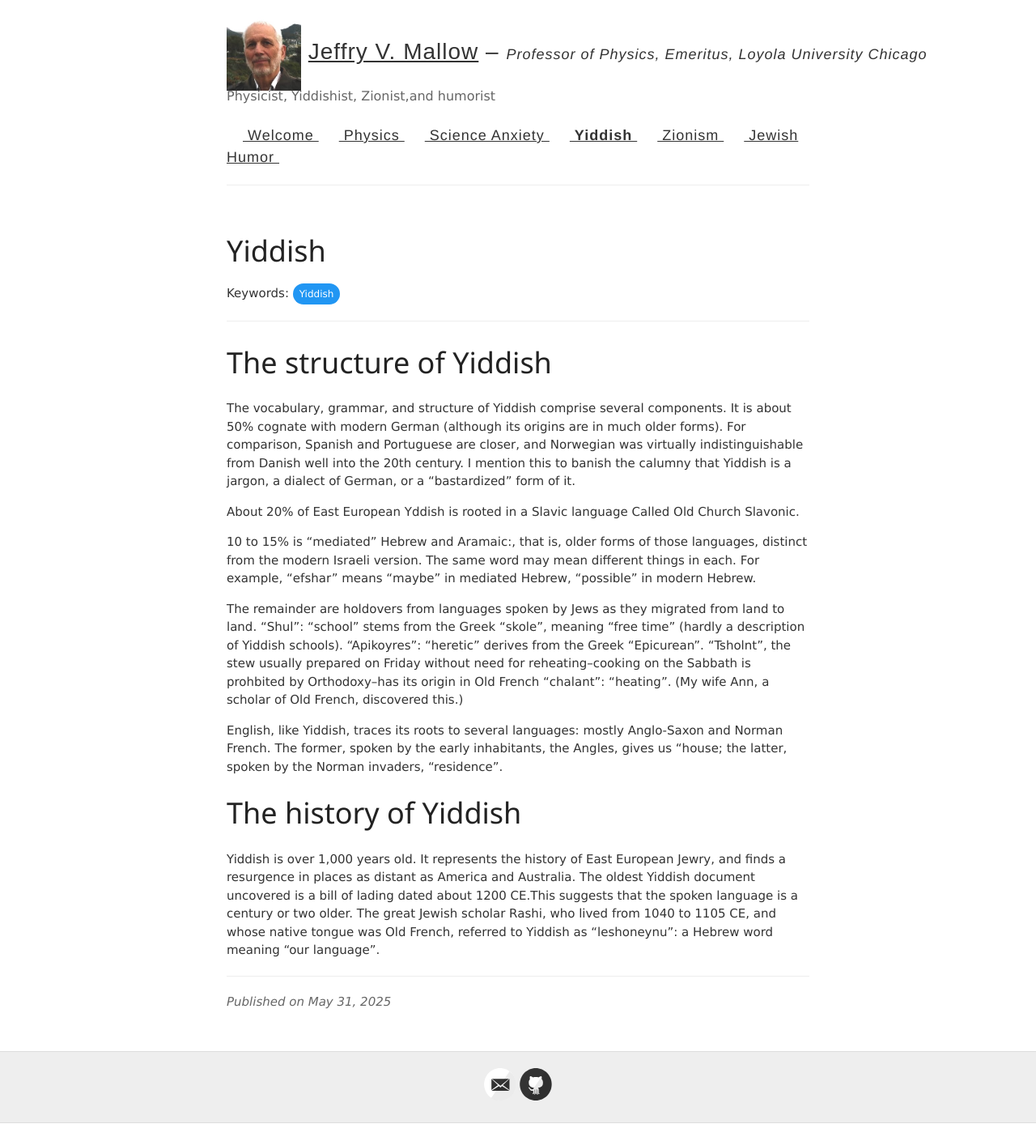
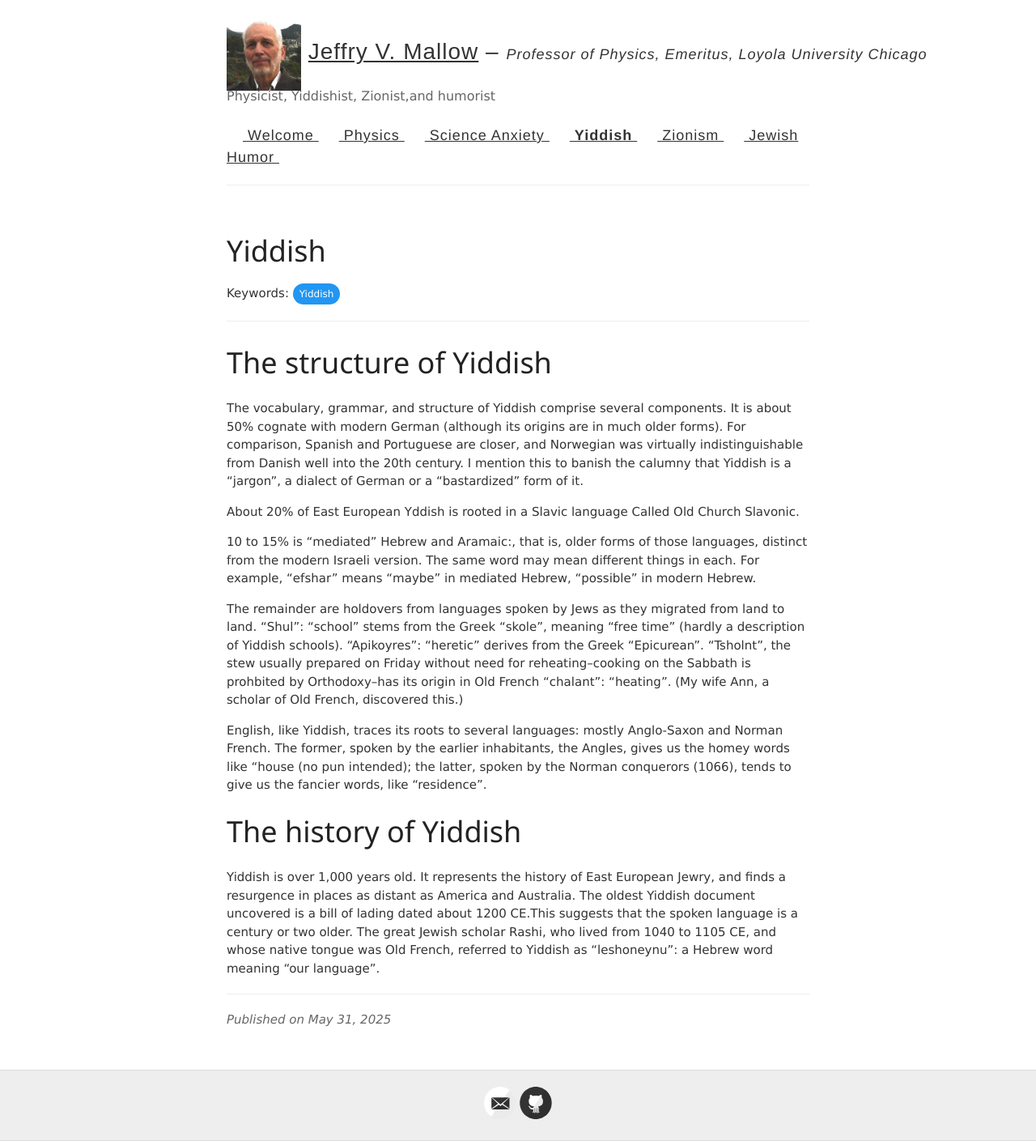
Before and after one commit to jvmallow/jvmallow.github.io, a Jekyll site: the page built from _posts/2025-05-31-Yiddish.md, in a window 1280 px wide. Shown: the whole page at 81% size. Built offline with Jekyll 4.4.1, drawn with Linux system fonts in a browser that asks for light colours; a script that is not in the unit is left out; before the commit the page ends 1387 px from its top, so only the background shows below that.

Commit message:
Update 2025-05-31-Yiddish.md

```diff
--- a/_posts/2025-05-31-Yiddish.md
+++ b/_posts/2025-05-31-Yiddish.md
@@ -8,7 +8,7 @@ tags: [Yiddish]
 
 
 # The structure of Yiddish
-The vocabulary, grammar, and structure of Yiddish comprise several components. It is about 50% cognate with modern German (although its origins are in much older forms). For comparison, Spanish and Portuguese are closer, and Norwegian was virtually indistinguishable from Danish well into the 20th century. I mention this to banish the calumny that Yiddish is a jargon, a dialect of German, or a "bastardized" form of it.
+The vocabulary, grammar, and structure of Yiddish comprise several components. It is about 50% cognate with modern German (although its origins are in much older forms). For comparison, Spanish and Portuguese are closer, and Norwegian was virtually indistinguishable from Danish well into the 20th century. I mention this to banish the calumny that Yiddish is a "jargon", a dialect of German or a "bastardized" form of it.
 
 About 20% of East European Yddish is rooted in a Slavic language Called Old Church Slavonic.
 
@@ -16,7 +16,7 @@ About 20% of East European Yddish is rooted in a Slavic language Called Old Chur
 
 The remainder are holdovers from languages spoken by Jews as they migrated from land to land.  "Shul": "school" stems from the Greek "skole", meaning "free time" (hardly a description of Yiddish schools). "Apikoyres": "heretic" derives from the Greek "Epicurean". "Tsholnt", the stew usually prepared on Friday without need for reheating--cooking on the Sabbath is prohbited by Orthodoxy--has its origin in Old French "chalant": "heating". (My wife Ann, a scholar of Old French, discovered this.)
 
-English, like Yiddish, traces its roots to several languages: mostly Anglo-Saxon and Norman French. The former, spoken by the early inhabitants, the  Angles, gives us "house; the latter, spoken by the Norman invaders, "residence".
+English, like Yiddish, traces its roots to several languages: mostly Anglo-Saxon and Norman French. The former, spoken by the earlier inhabitants, the  Angles, gives us the homey words like "house (no pun intended); the latter, spoken by the Norman conquerors (1066), tends to give us the fancier words, like "residence".
 
 # The history of Yiddish
 Yiddish is over 1,000 years old. It represents the history of East European Jewry, and finds a resurgence in places as distant as America and Australia. The oldest Yiddish document uncovered is a bill of lading dated about 1200 CE.This suggests that the spoken language is a century or two older. The great Jewish scholar Rashi, who lived from 1040 to 1105 CE, and whose native tongue was Old French, referred to Yiddish as "leshoneynu": a Hebrew word meaning "our language".
```
